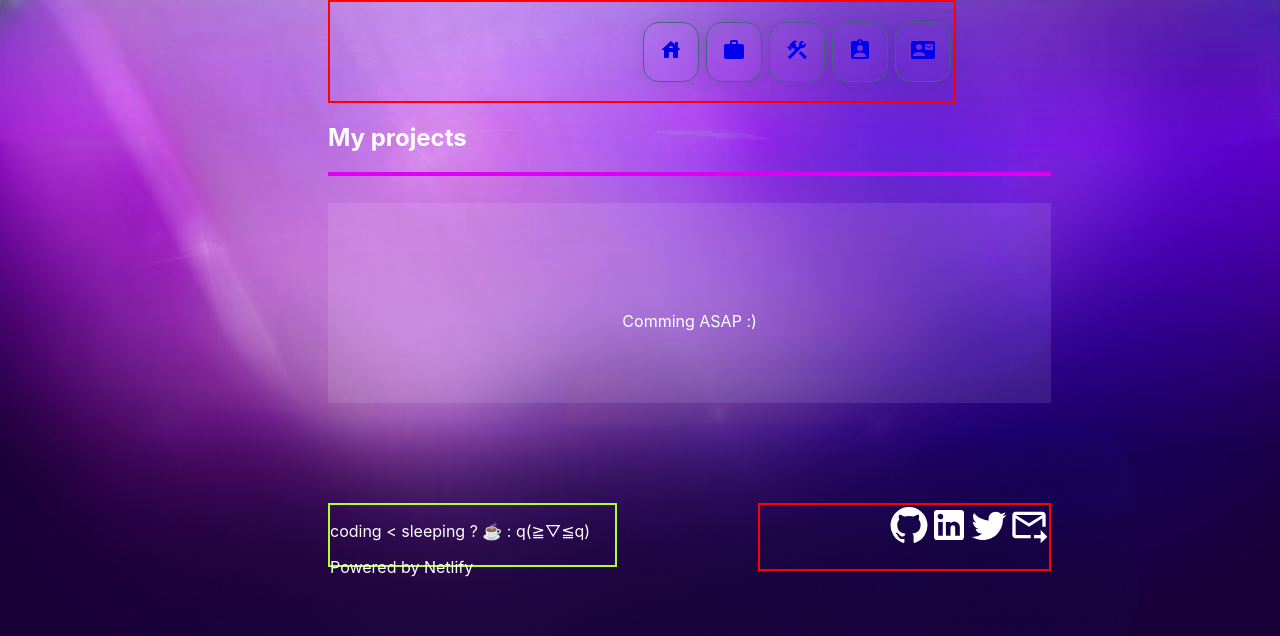
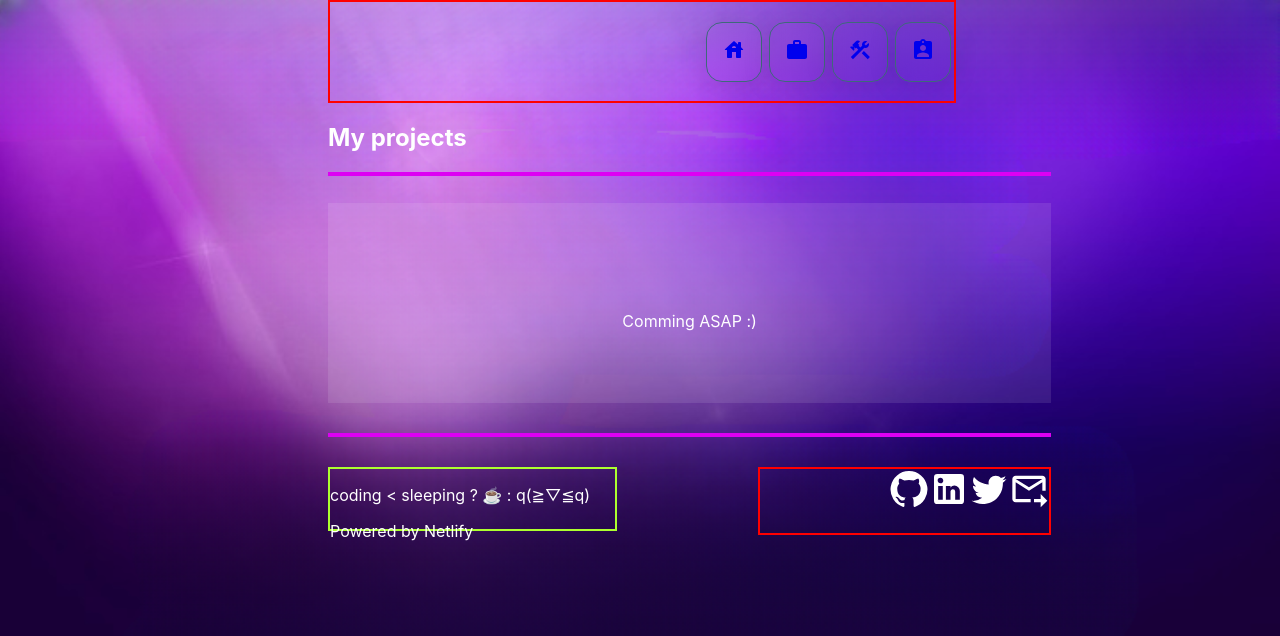
Before and after one commit to devArczi/aboutMe, a React (Create React App) app in the folder about-me/: page /projects in a window 1280 px wide. Shown: the top 636 px of the page. Built offline with nearby package versions, Linux system fonts and the light colour scheme.

Commit message:
cleanup code

```diff
--- a/about-me/src/components/About/index.js
+++ b/about-me/src/components/About/index.js
@@ -1,7 +1,7 @@
 import React from 'react';
 import { motion } from 'framer-motion';
 import Footer from '../Footer';
-import {HeaderWrapper , ContentHeader, MyImg, MyHeader, HeaderDescription} from '../Header/index'
+import {HeaderWrapper , ContentHeader, MyHeader, HeaderDescription} from '../Header/index'
 
 
 const About = () => {
--- a/about-me/src/components/Footer/index.js
+++ b/about-me/src/components/Footer/index.js
@@ -1,18 +1,30 @@
 import React from "react";
-import styled from "styled-components";
+import styled, { keyframes } from 'styled-components'
 import GitHub from "@mui/icons-material/GitHub";
 import LinkedInIcon from '@mui/icons-material/LinkedIn';
 import TwitterIcon from '@mui/icons-material/Twitter';
 import ForwardToInboxIcon from '@mui/icons-material/ForwardToInbox';
 
+const rainbow = keyframes`
+    0%{background-position:0% 82%}
+    50%{background-position:100% 19%}
+    100%{background-position:0% 82%}
+`
+
 const FooterWrapper = styled.div`
     height: 250px;
     display: flex;
     justify-content: space-between;
-    margin-top: 100px;
-    /* position: absolute; */
-    /* top: 800px; */
+    margin-top: 30px;
 `
+const FooterLine = styled.div`
+        margin-top: 30px;
+        height: 0.25rem;
+        background: linear-gradient(124deg, #ff2400, #e81d1d, #e8b71d, #e3e81d, #1de840, #1ddde8, #2b1de8, #dd00f3, #dd00f3);
+        animation: ${rainbow} 15s ease infinite;
+        background-size: 1800% 1800%;
+`
+
 const FooterDescr = styled.div`
     border: 2px solid greenyellow;
     height: 4rem;
@@ -45,7 +57,10 @@ const Footer = () =>{
     const footerLinksItems = footerLinksList.map((item) => <a href={item.link} target={item.target}>{item.footerIcon}</a>)
 
     return(
+        <>
+        <FooterLine></FooterLine>
         <FooterWrapper>
+
             <FooterDescr>
                 <p>{descrString[0]}</p>
                 <p>{descrString[1]}</p>
@@ -54,6 +69,7 @@ const Footer = () =>{
                 {footerLinksItems}
             </FooterLinks>
         </FooterWrapper>
+        </>
     )
 }
 
--- a/about-me/src/components/Nav/index.js
+++ b/about-me/src/components/Nav/index.js
@@ -1,9 +1,7 @@
-import React, { useState } from "react";
+import React from "react";
 import { Tooltip, Zoom } from '@mui/material';
 import styled from "styled-components";
 import HouseRoundedIcon from '@mui/icons-material/HouseRounded';
-import ContactMailIcon from '@mui/icons-material/ContactMail';
-import GitHubIcon from '@mui/icons-material/GitHub';
 import AssignmentIndIcon from '@mui/icons-material/AssignmentInd';
 import ConstructionIcon from '@mui/icons-material/Construction';
 import WorkIcon from '@mui/icons-material/Work';
@@ -18,7 +16,6 @@ flex-direction: row;
         color:white;
         padding: 15px;
         margin:0.6%;
-        /* background: rgba(190,44,208,0.1); */
         background: transparent;
         border-radius: 16px;
         box-shadow: 0 4px 30px rgba(0, 0, 0, 0.1);
@@ -32,7 +29,6 @@ flex-direction: row;
         transition-duration: .5s;
         z-index: 2;
         & *{
-            /* color: rgba(190,44,208,0.8589810924369747); */
             color: red;
         }
     }
@@ -51,7 +47,6 @@ const Nav = () =>{
         {id: 1, nav : <WorkIcon/>, tooltip: "Projects", link:"/projects", target: "_self"},
         {id: 2, nav : <ConstructionIcon/>, tooltip: "TechStack", link:"/TechStack", target: "_self"},
         {id: 3, nav : <AssignmentIndIcon/>, tooltip: "About Me", link:"/about-me", target: "_self"},
-        {id: 5, nav : <ContactMailIcon/>, tooltip: "Contact", link:"/CT", target: "_self"},
     ];
 
     const navIconItems = navIconList.map((item) => <Tooltip title={item.tooltip} TransitionComponent={Zoom} enterDelay={100} placement="bottom" arrow><li key={item.link}><Link to={item.link} target={item.target}>{item.nav}</Link></li></Tooltip>)
--- a/about-me/src/components/Projects/index.js
+++ b/about-me/src/components/Projects/index.js
@@ -45,9 +45,6 @@ const Projects = () => {
         initial={{opacity:0}}
         animate={{opacity:1}}
         exit={{opacity:0}}
-        // initial={{width: 0, transition: {duration: 15.1}}}
-        // animate={{width: "100%"}}
-        // exit={{x: window.innerWith, transition: {duration: 15.1}}}
         >
             <ProjectsHeader>
                 <h2>My projects</h2>
```
